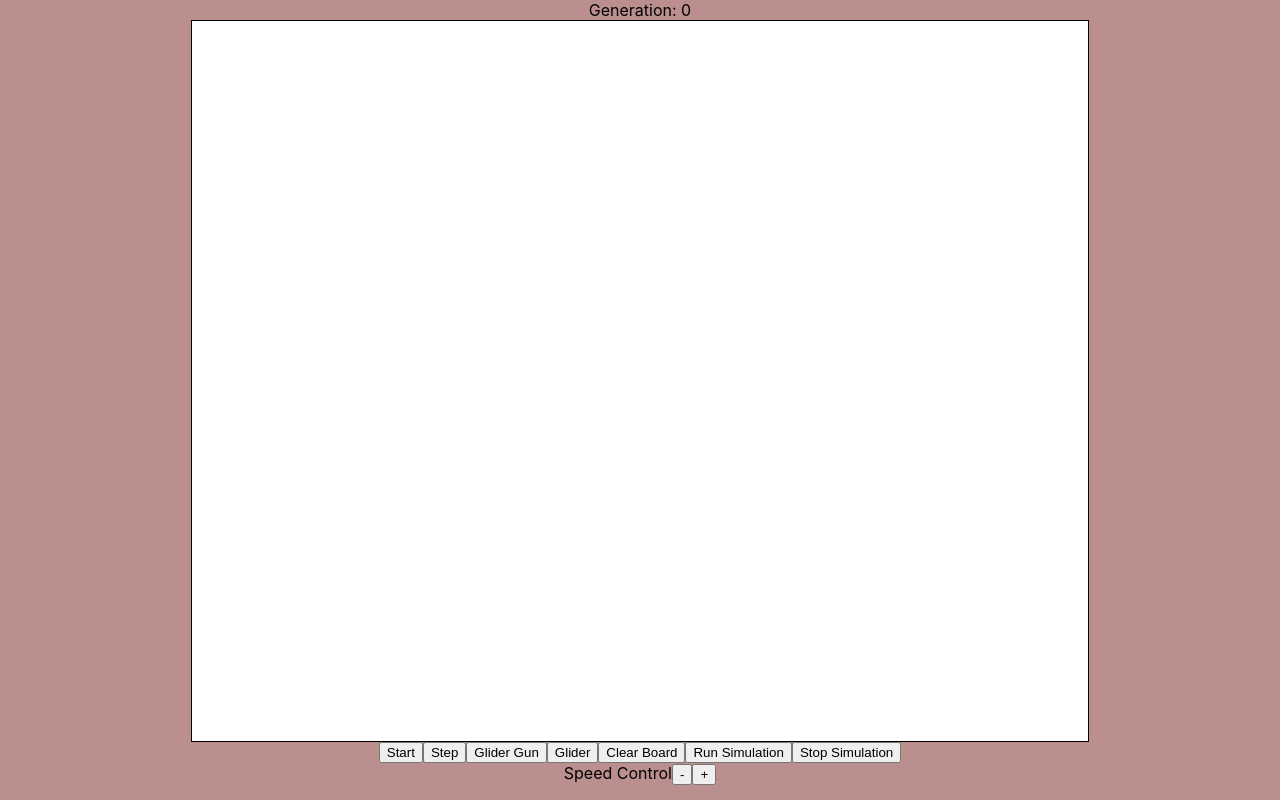
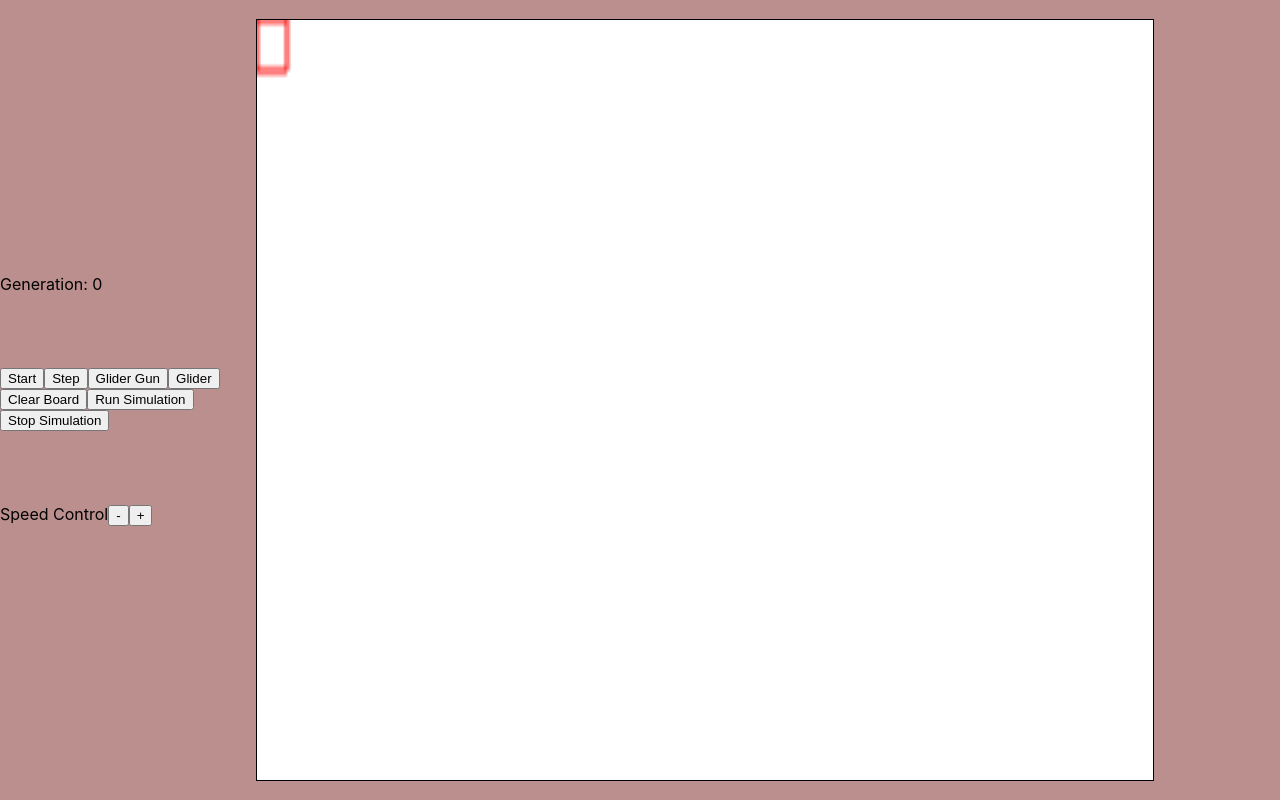
Before and after one commit to AndreLT/conway, a React (Create React App) app: page / in a window 1280 px wide. Built offline with nearby package versions, Linux system fonts and the light colour scheme.

Commit message:
WIP: Implementation of arrow keys cursor

```diff
--- a/src/App.css
+++ b/src/App.css
@@ -47,6 +47,7 @@
 .button-group {
   display: flex;
   flex-direction: row;
+  flex-wrap: wrap;
   align-items: center;
 }
 
@@ -56,7 +57,7 @@
 
 .main {
   display: flex;
-  flex-direction: column;
+  flex-direction: row;
   height: 100vh;
   width: 100vw;
   justify-items: center;
@@ -64,11 +65,21 @@
   background-color: rosybrown;
 }
 
+.side-menu {
+  display: flex;
+  flex-direction: column;
+  height: 50vh;
+  width: 20vw;
+  justify-content: space-evenly;
+}
+
 .view {
   background-color: white;
   border-style: solid;
   border-width: 1px;
   resize: both;
+  height: 95vh;
+  width: 70vw;
 }
 
 
--- a/src/components/board.js
+++ b/src/components/board.js
@@ -14,8 +14,18 @@ const Board = () => {
     const [generation, setGeneration] = useState(0);
     const [intervalId, setIntervalId] = useState(false);
     const [size, setSize] = useState(10);
-    const [canvas, setCanvas] = useState(<Canvas onClick={e => addManually(e)} generation={generation} alive={alive} size={size}/>);
+    const [cursorCoord, setCursorCoord] = useState({x:0,y:0});
+    const [canvas, setCanvas] = useState(<Canvas cursor={cursorCoord} generation={generation} alive={alive} size={size}/>);
     const [fps, setFps] = useState(300);
+
+    const canvasProps = () => {
+        return {
+            cursor: cursorCoord,
+            generation: generation,
+            alive: alive,
+            size: size
+        }
+    }
 
 
     const rNeighbours = (element, testdead) => {
@@ -38,21 +48,30 @@ const Board = () => {
         console.log("drew board");
     }
 
-    const addManually = (e) => {
-
-        let relativeW = e.target.offsetLeft;
-        let relativeH = e.target.offsetTop;
-
-        let x = Math.floor((e.clientX - relativeW)/size)
-        let y = Math.floor((e.clientY - relativeH)/size)
-
-
-
-        if(intervalId)
-            toLive.set(x + '-' + y,{x: x, y: y})
-        else{
-            alive.set(x + '-' + y, {coord:{x:x, y:y}})
-            updateCanvas();
+    const handleKeyPress = (key) => {
+        let newCursor = null;
+        switch(key){
+            case 'ArrowUp':
+                newCursor = {x:cursorCoord.x ,y:cursorCoord.y - 1}
+                break;
+            case 'ArrowDown':
+                newCursor = {x:cursorCoord.x ,y:cursorCoord.y + 1}
+                break;
+            case 'ArrowRight':
+                newCursor = {x:cursorCoord.x + 1 ,y:cursorCoord.y}
+                break;
+            case 'ArrowLeft':
+                newCursor = {x:cursorCoord.x - 1 ,y:cursorCoord.y}
+                break;
+            case ' ':
+                console.log(`supposed to add cell on coordinates ${cursorCoord.x} x ${cursorCoord.y}`)
+            default:
+                console.log('key not implemented')
+        }
+        if(newCursor){
+            let {cursor, ...newProps} = canvasProps();
+            updateCanvas({cursor: newCursor, ...newProps});
+            setCursorCoord(newCursor)
         }
     }
 
@@ -78,7 +97,7 @@ const Board = () => {
             toLive.set(model[i].x + '-' + model[i].y,model[i])
         }
         eConceive();
-        updateCanvas();
+        updateCanvas(canvasProps());
     }
 
     const eConceive = () => {
@@ -106,21 +125,21 @@ const Board = () => {
         setGeneration(generation+1)
         eConceive();
         eKill();
-        updateCanvas();
+        updateCanvas(canvasProps());
     }
 
     const start = () => {
         setGeneration(1);
     }
 
-    const updateCanvas = () => {
-        setCanvas(<Canvas onClick={e => addManually(e)} generation={generation} alive={alive} size={size}/>)
+    const updateCanvas = (newProps) => {
+        setCanvas(<Canvas {...newProps}/>)
     }
 
 
-    return <div class="main">
+    return <div class="main" onKeyDown={(e)=>handleKeyPress(e.key)}>
+        <div class="side-menu">
             <text>Generation: {generation}</text>
-        {canvas}
             <div class="button-group">
                 <button onClick={()=> start()}>Start</button>
                 <button onClick={()=> step()}>Step</button>
@@ -136,6 +155,8 @@ const Board = () => {
                 <button onClick={()=> speed(fps-50)} disabled={fps <= 50}>+</button>
             </div>
         </div>
+        {canvas}
+    </div>
 }
 
 export default Board;
--- a/src/components/canvas.js
+++ b/src/components/canvas.js
@@ -1,12 +1,9 @@
 import React, { useRef, useEffect, useState } from 'react'
 
 const Canvas = props => {
-  const canvasRef = useRef(null)
-  const cellSelected = {x:0, y:0};
-  const [ctx, setCtx] = useState(null);
-  let relativeLocation = null;
+  const canvasRef = useRef(null);
 
-  const draw = () => {
+  const draw = (ctx) => {
 
     for (let [key, value] of props.alive) {
       const x = value.coord.x*props.size;
@@ -18,26 +15,33 @@ const Canvas = props => {
     }
   }
 
+  const drawCursor = (ctx) => {
+    ctx.beginPath();
+    ctx.rect(props.cursor.x*props.size, props.cursor.y*props.size, props.size, props.size);
+    ctx.strokeStyle = "red";
+    ctx.stroke();
+  }
+
   useEffect(() => {
     const canvas = canvasRef.current;
-    const context = canvas.getContext('2d')
-    setCtx(context);
+    const context = canvas.getContext('2d');
 
     //getting canvas width
-    let width=Math.floor(window.innerWidth*0.7)
-    let height=Math.floor(window.innerHeight*0.9)
+    /*let width=window.innerWidth*0.7
+    let height=window.innerHeight-20
 
     context.canvas.width=width
-    context.canvas.height=height
-    console.log(width, height)
+    context.canvas.height=height*/
 
-    relativeLocation=({x:context.canvas.offsetLeft, y:context.canvas.offsetTop})
+    if(props.cursor){
+      drawCursor(context);
+    }
 
-    draw()
+    draw(context);
   })
 
 
-  return <canvas class="view" ref={canvasRef} {...props}/>
+  return <canvas id="board" class="view" ref={canvasRef} {...props}/>
 }
 
 export default Canvas
```
Lines whose indentation alone changed are shown as unchanged.
